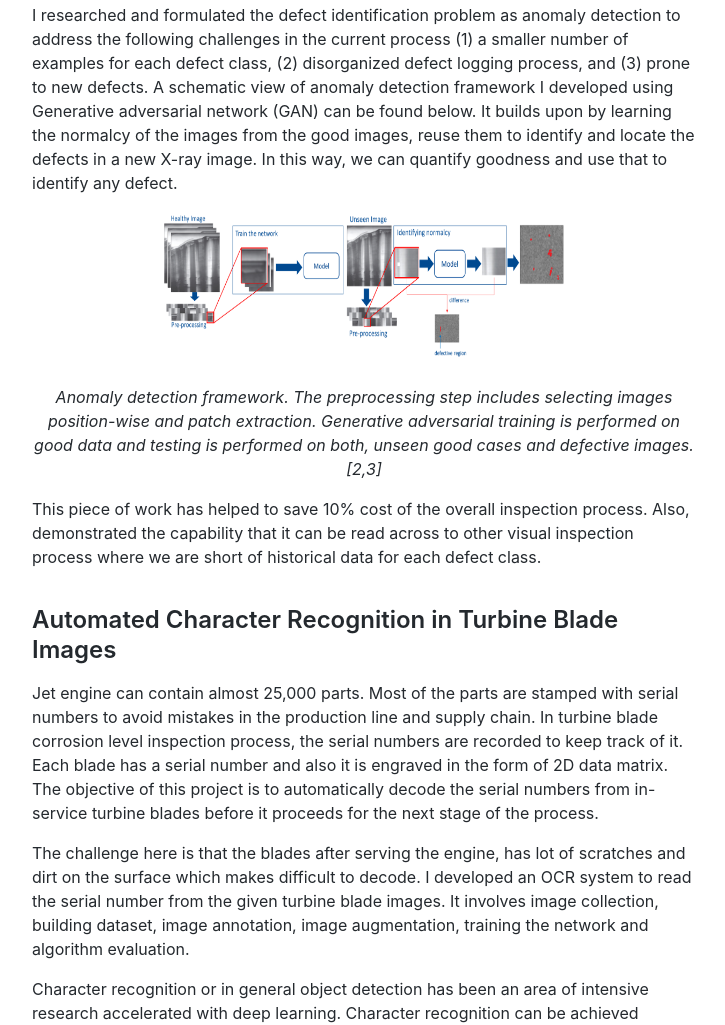
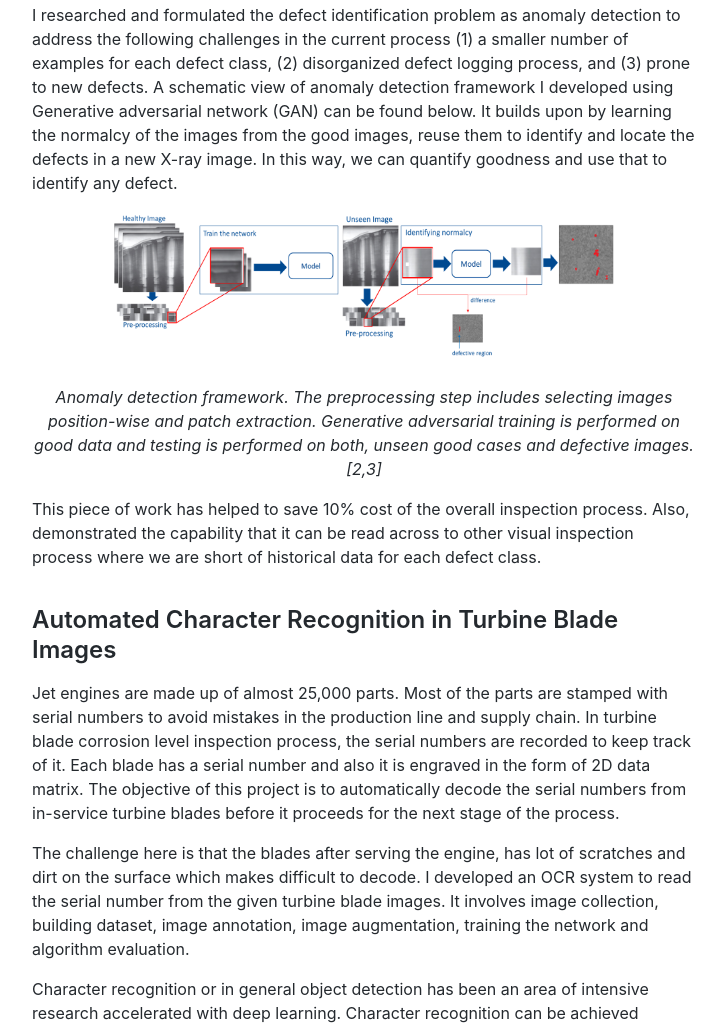
Before and after one commit to vinodrajendran001/vinod_portfolio, a plain HTML site: page docs/proj_ind.html in a window 1280 px wide. Shown: the part 1343-2368 px from the top of the page, without its empty margins (276-1001 px from the left). Drawn offline with nearby package versions, Linux system fonts and the light colour scheme.

Commit message:
Deploy website
Deploy website version based on 3eb0f01ee05c6d46ee4a5a3b474d669c10bde72a

```diff
--- a/docs/proj_ind.html
+++ b/docs/proj_ind.html
@@ -83,14 +83,14 @@ solutions to the neural network parameters. This translates the problem to a low
 <p>The objective of this project is to develop an Automated Defect Recognition (ADR) system equivalent to one inspector so that the overall double scrutiny process can be two times faster.</p>
 <p>I researched and formulated the defect identification problem as anomaly detection to address the following challenges in the current process (1) a smaller number of examples for each defect class, (2) disorganized defect logging process, and (3) prone to new defects. A schematic view of anomaly detection framework I developed using Generative adversarial network (GAN) can be found below.  It builds upon by learning the normalcy of the images from the good images, reuse them to identify and locate the defects in a new X-ray image.  In this way, we can quantify goodness and use that to identify any defect.</p>
 <p align="center">
-  <img width="400" height="150" src="../img/adr_process.PNG">
+  <img width="500" height="150" src="../img/adr_process.PNG">
   <br>
   <em>Anomaly detection framework. The preprocessing step includes selecting images position-wise and patch extraction. Generative adversarial training is performed on good data and testing is performed on both, unseen good cases and defective images.[2,3]
   </em>
 </p>
 <p>This piece of work has helped to save 10% cost of the overall inspection process. Also, demonstrated the capability that it can be read across to other visual inspection process where we are short of historical data for each defect class.</p>
 <h2><a class="anchor" aria-hidden="true" id="automated-character-recognition-in-turbine-blade-images"></a><a href="#automated-character-recognition-in-turbine-blade-images" aria-hidden="true" class="hash-link"><svg class="hash-link-icon" aria-hidden="true" height="16" version="1.1" viewBox="0 0 16 16" width="16"><path fill-rule="evenodd" d="M4 9h1v1H4c-1.5 0-3-1.69-3-3.5S2.55 3 4 3h4c1.45 0 3 1.69 3 3.5 0 1.41-.91 2.72-2 3.25V8.59c.58-.45 1-1.27 1-2.09C10 5.22 8.98 4 8 4H4c-.98 0-2 1.22-2 2.5S3 9 4 9zm9-3h-1v1h1c1 0 2 1.22 2 2.5S13.98 12 13 12H9c-.98 0-2-1.22-2-2.5 0-.83.42-1.64 1-2.09V6.25c-1.09.53-2 1.84-2 3.25C6 11.31 7.55 13 9 13h4c1.45 0 3-1.69 3-3.5S14.5 6 13 6z"></path></svg></a>Automated Character Recognition in Turbine Blade Images</h2>
-<p>Jet engine can contain almost 25,000 parts. Most of the parts are stamped with serial numbers to avoid mistakes in the production line and supply chain. In turbine blade corrosion level inspection process, the serial numbers are recorded to keep track of it. Each blade has a serial number and also it is engraved in the form of 2D data matrix. The objective of this project is to automatically decode the serial numbers from in-service turbine blades before it proceeds for the next stage of the process.</p>
+<p>Jet engines are made up of almost 25,000 parts. Most of the parts are stamped with serial numbers to avoid mistakes in the production line and supply chain. In turbine blade corrosion level inspection process, the serial numbers are recorded to keep track of it. Each blade has a serial number and also it is engraved in the form of 2D data matrix. The objective of this project is to automatically decode the serial numbers from in-service turbine blades before it proceeds for the next stage of the process.</p>
 <p>The challenge here is that the blades after serving the engine, has lot of scratches and dirt on the surface which makes difficult to decode. I developed an OCR system to read the serial number from the given turbine blade images. It involves image collection, building dataset, image annotation, image augmentation, training the network and algorithm evaluation.</p>
 <p>Character recognition or in general object detection has been an area of intensive research accelerated with deep learning. Character recognition can be achieved through two approaches.</p>
 <ul>
```
Also changed, not shown: docs/proj_ind/index.html (+2 -2 lines).
